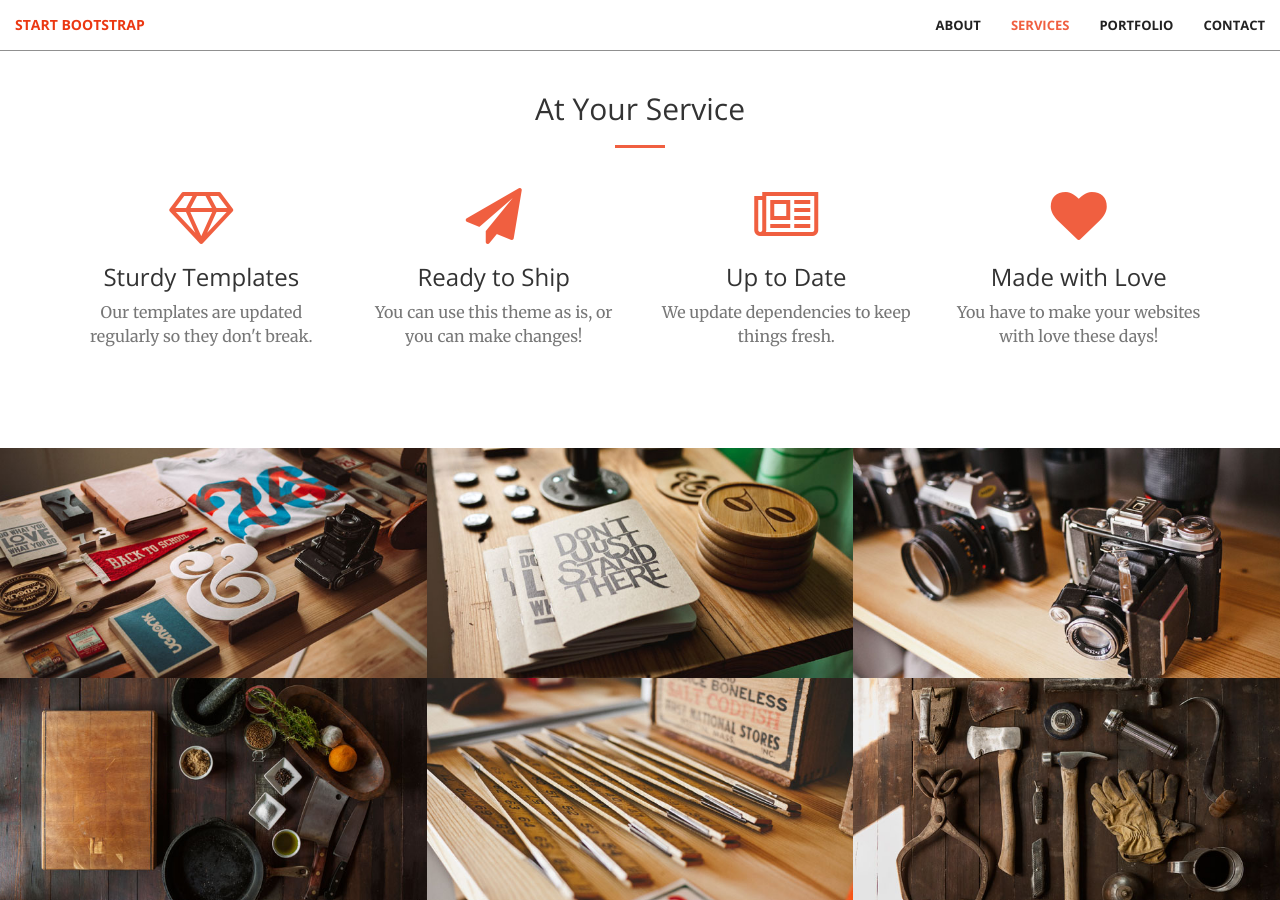
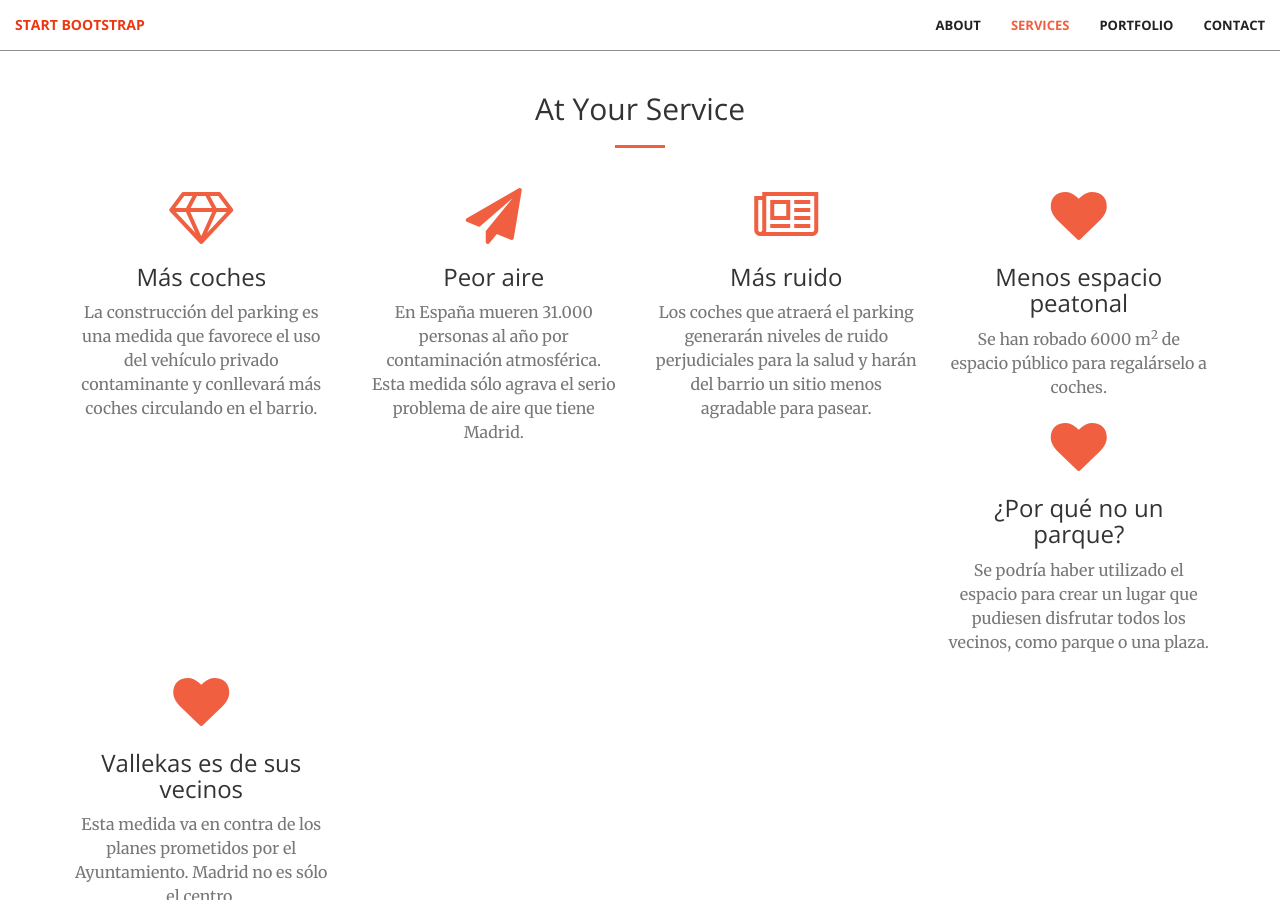
Before and after one commit to noalparkingdebuenosaires/noparking.github.io, a Jekyll site: the page built from index.html, in a window 1280 px wide and 900 px high, scrolled down 1326 px. Built offline with Jekyll 4.4.1, drawn with Linux system fonts in a browser that asks for light colours.

Commit message:
Update services.html

```diff
--- a/_includes/services.html
+++ b/_includes/services.html
@@ -12,29 +12,45 @@
             <div class="col-lg-3 col-md-6 text-center">
                 <div class="service-box">
                     <i class="fa fa-4x fa-diamond wow bounceIn text-primary"></i>
-                    <h3>Sturdy Templates</h3>
-                    <p class="text-muted">Our templates are updated regularly so they don't break.</p>
+                    <h3>Más coches</h3>
+                    <p class="text-muted">La construcción del parking es una medida que favorece el uso del vehículo privado contaminante y  conllevará más coches circulando en el barrio.</p>
                 </div>
             </div>
             <div class="col-lg-3 col-md-6 text-center">
                 <div class="service-box">
                     <i class="fa fa-4x fa-paper-plane wow bounceIn text-primary" data-wow-delay=".1s"></i>
-                    <h3>Ready to Ship</h3>
-                    <p class="text-muted">You can use this theme as is, or you can make changes!</p>
+                    <h3>Peor aire</h3>
+                    <p class="text-muted">En España mueren 31.000 personas al año por contaminación atmosférica.<br>Esta medida sólo agrava el serio problema de aire que tiene Madrid.</p>
                 </div>
             </div>
             <div class="col-lg-3 col-md-6 text-center">
                 <div class="service-box">
                     <i class="fa fa-4x fa-newspaper-o wow bounceIn text-primary" data-wow-delay=".2s"></i>
-                    <h3>Up to Date</h3>
-                    <p class="text-muted">We update dependencies to keep things fresh.</p>
+                    <h3>Más ruido</h3>
+                    <p class="text-muted">Los coches que atraerá el parking generarán niveles de ruido perjudiciales para la salud y harán del barrio un sitio menos agradable para pasear.</p>
                 </div>
             </div>
             <div class="col-lg-3 col-md-6 text-center">
                 <div class="service-box">
                     <i class="fa fa-4x fa-heart wow bounceIn text-primary" data-wow-delay=".3s"></i>
-                    <h3>Made with Love</h3>
-                    <p class="text-muted">You have to make your websites with love these days!</p>
+                    <h3>Menos espacio peatonal</h3>
+                    <p class="text-muted">Se han robado 6000 m<sup>2</sup> de espacio público para regalárselo a coches.
+</p>
+                </div>
+            </div>
+            <div class="col-lg-3 col-md-6 text-center">
+                <div class="service-box">
+                    <i class="fa fa-4x fa-heart wow bounceIn text-primary" data-wow-delay=".3s"></i>
+                    <h3>¿Por qué no un parque?</h3>
+                    <p class="text-muted">Se podría haber utilizado el espacio para crear un lugar que pudiesen disfrutar todos los vecinos, como parque o una plaza.
+</p>
+                </div>
+            </div>
+            <div class="col-lg-3 col-md-6 text-center">
+                <div class="service-box">
+                    <i class="fa fa-4x fa-heart wow bounceIn text-primary" data-wow-delay=".3s"></i>
+                    <h3>Vallekas es de sus vecinos</h3>
+                    <p class="text-muted">Esta medida va en contra de los planes prometidos por el Ayuntamiento. Madrid no es sólo el centro.</p>
                 </div>
             </div>
         </div>
```
